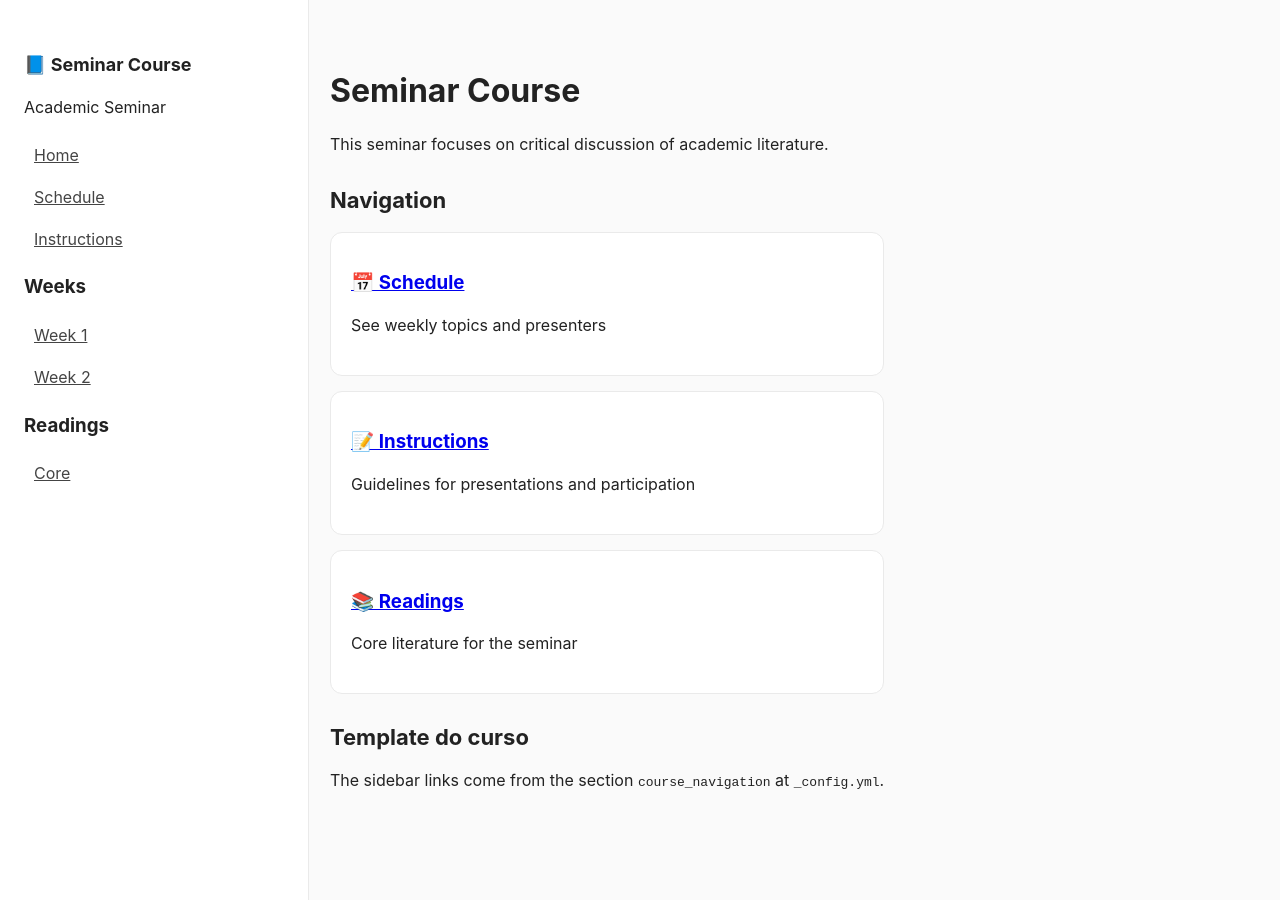
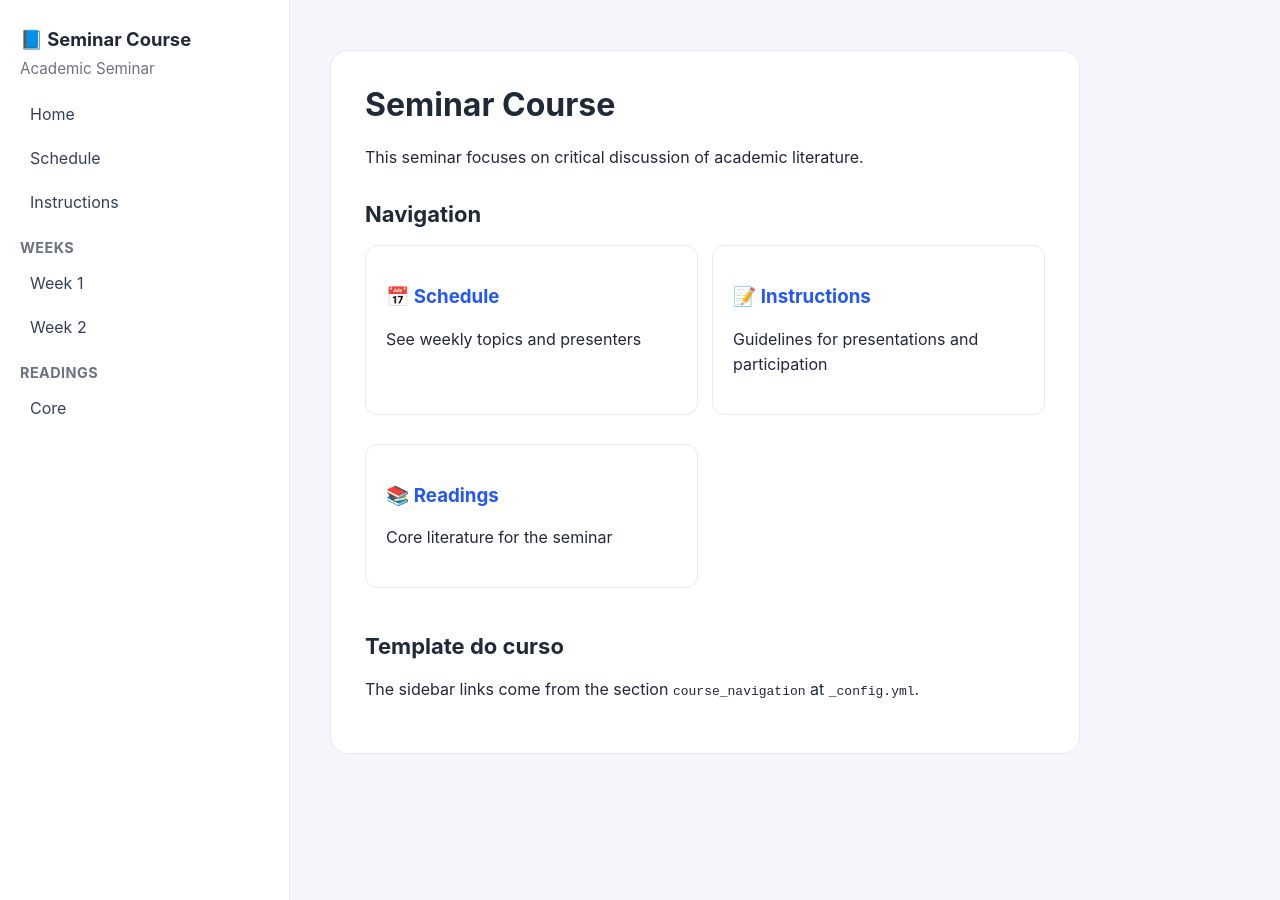
Before and after one commit to bellasgon/teaching, a Jekyll site: the page built from index.md, in a window 1280 px wide. Built offline with Jekyll 4.4.1, drawn with Linux system fonts in a browser that asks for light colours.

Commit message:
Refactor CSS variables and update styles

```diff
--- a/assets/style.css
+++ b/assets/style.css
@@ -1,33 +1,149 @@
+:root {
+  --bg: #f4f6fb;
+  --panel: #ffffff;
+  --border: #e6e9f2;
+  --text: #1f2937;
+  --muted: #6b7280;
+  --primary: #2457f5;
+}
+
+* {
+  box-sizing: border-box;
+}
+
 body {
   margin: 0;
-  font-family: -apple-system, BlinkMacSystemFont, "Segoe UI", Roboto, sans-serif;
-  background: #fafafa;
-  color: #222;
+  font-family: Inter, -apple-system, BlinkMacSystemFont, "Segoe UI", Roboto, sans-serif;
+  background: var(--bg);
+  color: var(--text);
   display: flex;
 }
 
-/* SIDEBAR */
+a {
+  color: var(--primary);
+  text-decoration: none;
+}
+
 .sidebar {
-  width: 260px;
-  background: #ffffff;
-  border-right: 1px solid #eaeaea;
-  height: 100vh;
-  padding: 24px;
+  width: 290px;
+  background: var(--panel);
+  border-right: 1px solid var(--border);
+  min-height: 100vh;
+  padding: 28px 20px;
   position: fixed;
 }
 
 .sidebar h2 {
-  font-size: 18px;
-  margin-bottom: 20px;
+  margin: 0;
+  font-size: 1.15rem;
+}
+
+.sidebar h3 {
+  margin: 18px 0 8px;
+  color: var(--muted);
+  font-size: 0.9rem;
+  font-weight: 650;
+  text-transform: uppercase;
+  letter-spacing: 0.03em;
+}
+
+.sidebar .muted {
+  color: var(--muted);
+  font-size: 0.95rem;
+  margin: 6px 0 14px;
 }
 
 .sidebar a {
   display: block;
-  padding: 8px 10px;
-  border-radius: 8px;
+  padding: 9px 10px;
+  border-radius: 10px;
   margin-bottom: 6px;
-  color: #444;
+  color: #344054;
+  transition: 0.2s;
 }
+
+.sidebar a:hover {
+  background: #eff3ff;
+  color: #1939a7;
+}
+
+.content {
+  margin-left: 290px;
+  width: calc(100% - 290px);
+  padding: 32px;
+}
+
+.page-shell {
+  max-width: 980px;
+  background: var(--panel);
+  border: 1px solid var(--border);
+  border-radius: 18px;
+  padding: 34px;
+}
+
+h1 {
+  margin-top: 0;
+  font-size: 2rem;
+}
+
+h2 {
+  margin-top: 2rem;
+}
+
+p, li {
+  line-height: 1.65;
+}
+
+.card-grid {
+  display: grid;
+  grid-template-columns: repeat(auto-fit, minmax(230px, 1fr));
+  gap: 14px;
+}
+
+.card {
+  background: #fbfcff;
+  border: 1px solid var(--border);
+  border-radius: 14px;
+  padding: 18px;
+}
+
+table {
+  border-collapse: collapse;
+  width: 100%;
+}
+
+td, th {
+  border-bottom: 1px solid var(--border);
+  padding: 10px;
+  text-align: left;
+}
+
+@media (max-width: 920px) {
+  body {
+    display: block;
+  }
+
+  .sidebar {
+    position: static;
+    width: 100%;
+    min-height: auto;
+    border-right: none;
+    border-bottom: 1px solid var(--border);
+  }
+
+  .content {
+    margin-left: 0;
+    width: 100%;
+    padding: 16px;
+  }
+
+  .page-shell {
+    padding: 22px;
+  }
+}
+
+.button { display:inline-block; padding:10px 14px; border-radius:10px; background: var(--primary); color:#fff; font-weight:600; }
+.button:hover { filter: brightness(0.95); }
 
 .sidebar a:hover {
   background: #f2f2f2;
```
